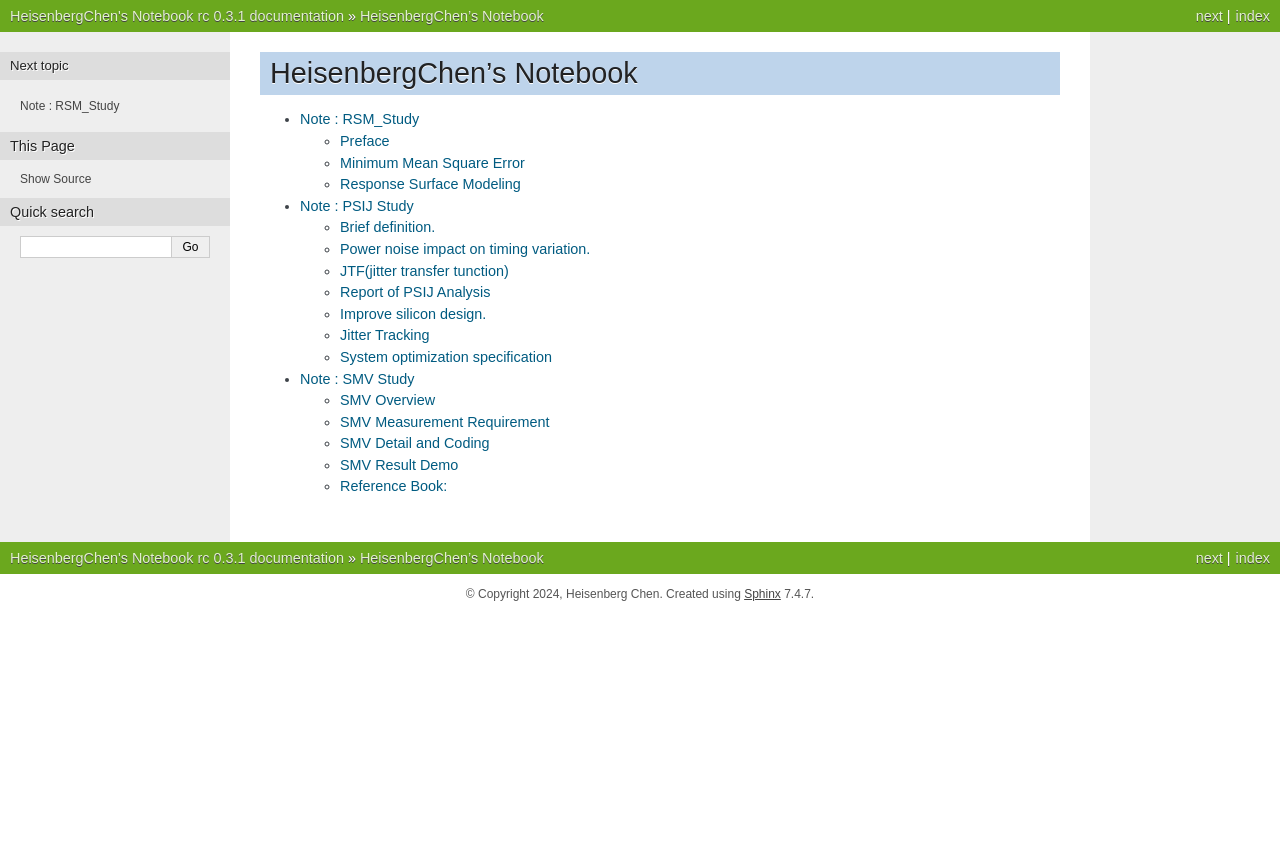
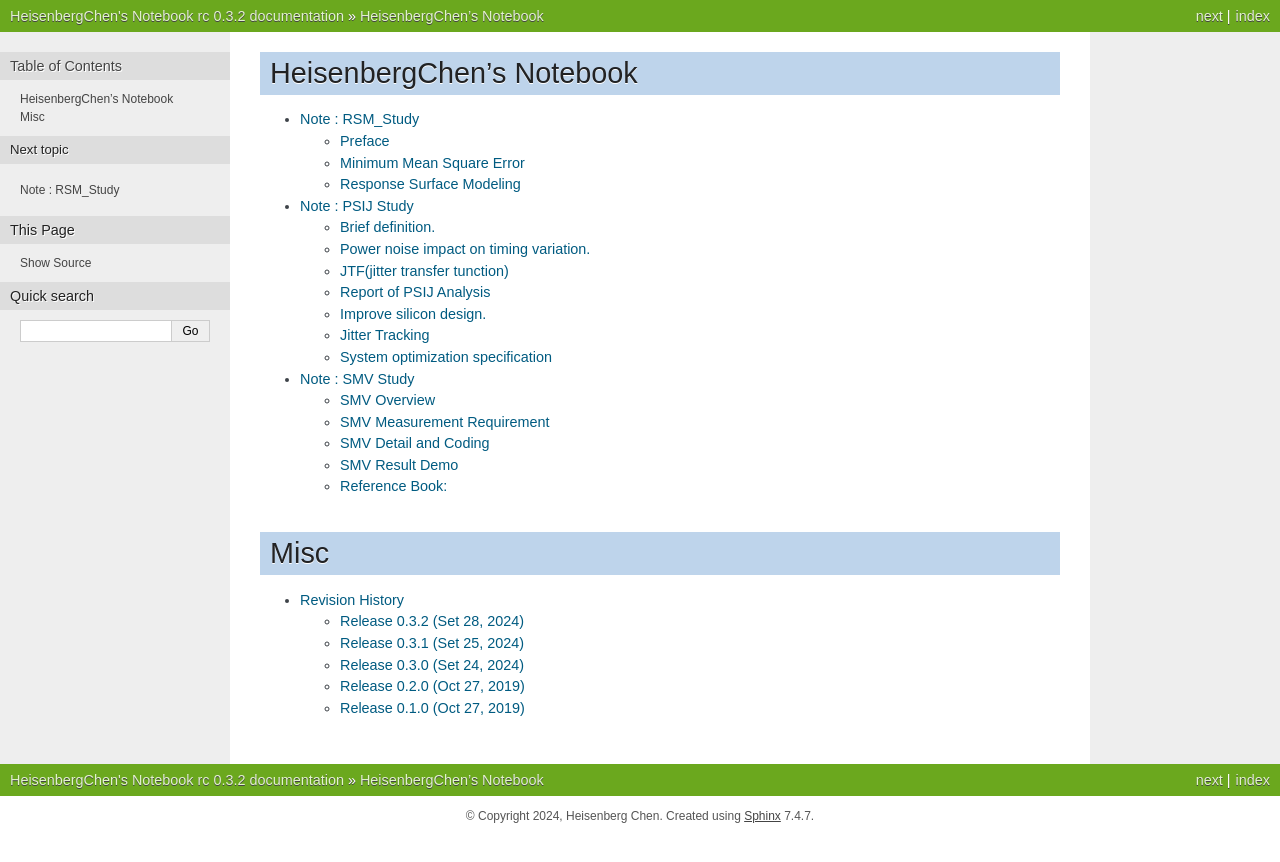
Before and after one commit to yanbinc/myblog, a Sphinx documentation site: the page built from source/index.rst, in a window 1280 px wide. Shown: the top 862 px of the page. Built offline with Sphinx 7.4.7, drawn with Linux system fonts in a browser that asks for light colours.

Commit message:
Release 0.3.2 (Set 28, 2024) =================================
* Add revision history

```diff
--- /dev/null
+++ b/source/changes/0.1.rst
@@ -0,0 +1,10 @@
+
+
+Release 0.1.0 (Oct 27, 2019)
+================================
+
+* Initial release
+
+* Add python installation
+
+* Add RSM note
--- /dev/null
+++ b/source/changes/0.2.rst
@@ -0,0 +1,6 @@
+
+
+Release 0.2.0 (Oct 27, 2019)
+================================
+
+* Add PSIJ note
--- /dev/null
+++ b/source/changes/0.3.rst
@@ -0,0 +1,22 @@
+
+
+Release 0.3.2 (Set 28, 2024)
+=================================
+
+* Add revision history
+
+
+Release 0.3.1 (Set 25, 2024)
+=================================
+
+* Update SMV note
+
+* Update yaml for readthedoc
+
+
+Release 0.3.0 (Set 24, 2024)
+=================================
+
+* Remove python installation
+
+* Add SMV note
--- /dev/null
+++ b/source/changes/index.rst
@@ -0,0 +1,11 @@
+
+
+Revision History
+=======================
+
+.. toctree::
+   :maxdepth: 2
+
+   0.3
+   0.2
+   0.1
--- a/source/conf.py
+++ b/source/conf.py
@@ -64,7 +64,7 @@ copyright = u'2024, Heisenberg Chen'
 # The short X.Y version.
 version = ''
 # The full version, including alpha/beta/rc tags.
-release = 'rc 0.3.1'
+release = 'rc 0.3.2'
 
 # The language for content autogenerated by Sphinx. Refer to documentation
 # for a list of supported languages.
--- a/source/index.rst
+++ b/source/index.rst
@@ -15,3 +15,12 @@
    content/Note_PSIJ_Study
 
    content/Note_SMV_Study
+
+Misc
+==========
+
+.. toctree::
+   :maxdepth: 2
+
+
+   changes/index
```
Also changed, not shown: 1 other file.
